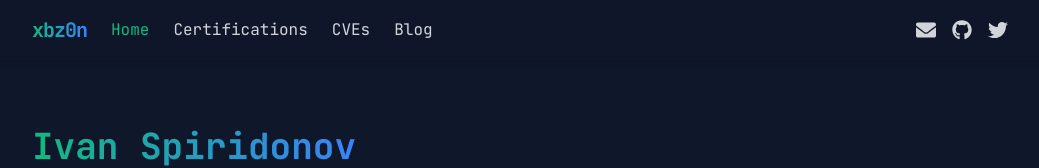
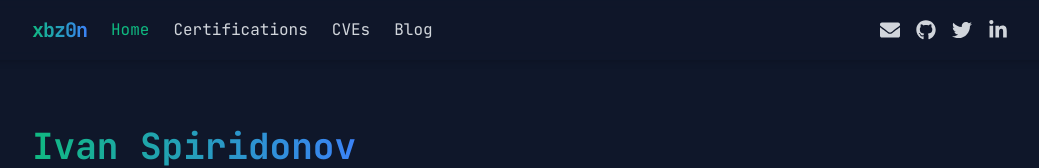
Before and after one commit to xbz0n/xbz0n.github.io, a Next.js app: page / in a window 1280 px wide. Shown: the top 168 px of the page, without its empty margins (120-1159 px from the left). Built offline with nearby package versions, Linux system fonts and the light colour scheme.

Commit message:
Add LinkedIn profile link to navigation

```diff
--- a/components/Navbar.js
+++ b/components/Navbar.js
@@ -1,7 +1,7 @@
 import { useState } from 'react';
 import Link from 'next/link';
 import { useRouter } from 'next/router';
-import { FaGithub, FaTwitter, FaBars, FaTimes, FaEnvelope } from 'react-icons/fa';
+import { FaGithub, FaTwitter, FaBars, FaTimes, FaEnvelope, FaLinkedinIn } from 'react-icons/fa';
 
 export default function Navbar() {
   const [isMenuOpen, setIsMenuOpen] = useState(false);
@@ -43,6 +43,9 @@ export default function Navbar() {
             </a>
             <a href="https://twitter.com/xbz0n" target="_blank" rel="noopener noreferrer" className="text-gray-300 hover:text-accent" aria-label="Twitter">
               <FaTwitter className="w-5 h-5" />
+            </a>
+            <a href="https://www.linkedin.com/in/ivanspiridonov/" target="_blank" rel="noopener noreferrer" className="text-gray-300 hover:text-accent" aria-label="LinkedIn">
+              <FaLinkedinIn className="w-5 h-5" />
             </a>
           </div>
 
@@ -103,6 +106,10 @@ export default function Navbar() {
                 <FaTwitter className="w-6 h-6 mb-1" />
                 <span className="text-xs">Twitter</span>
               </a>
+              <a href="https://www.linkedin.com/in/ivanspiridonov/" target="_blank" rel="noopener noreferrer" className="flex flex-col items-center text-gray-300 hover:text-accent" aria-label="LinkedIn">
+                <FaLinkedinIn className="w-6 h-6 mb-1" />
+                <span className="text-xs">LinkedIn</span>
+              </a>
             </div>
           </div>
         )}
```
